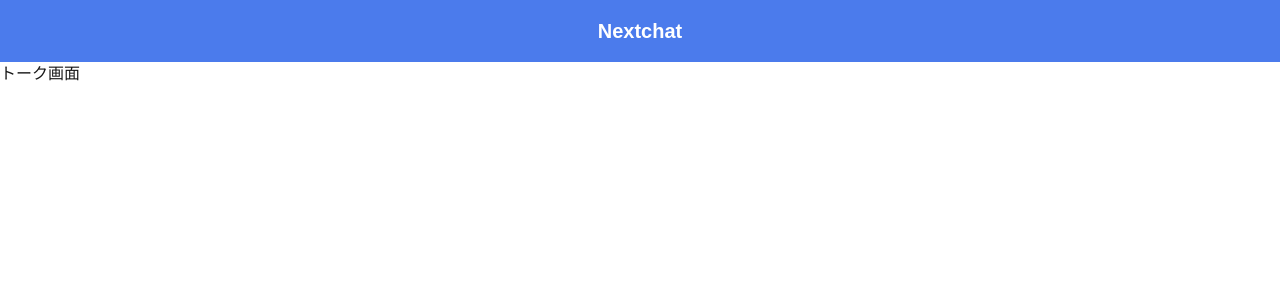
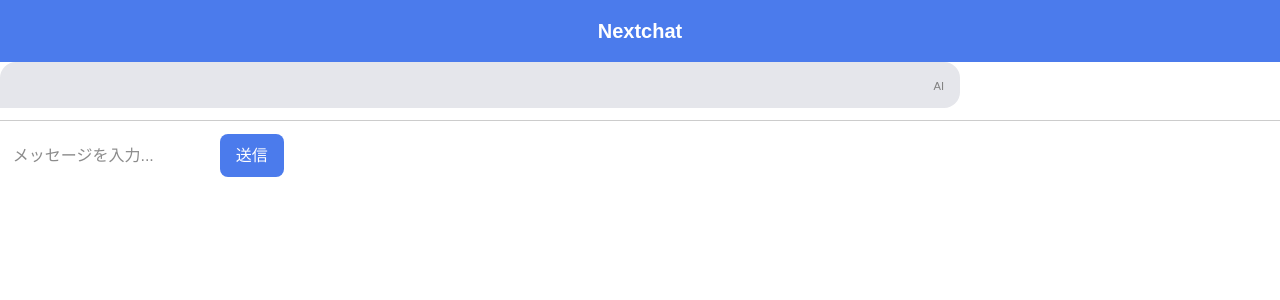
Before and after one commit to Tomoryo211/Nextchat, a Next.js app: page / in a window 1280 px wide. Shown: the top 300 px of the page. Built offline with nearby package versions, Linux system fonts and the light colour scheme.

Commit message:
コンポーネント呼び出し

```diff
--- a/app/components/Input/page.tsx
+++ b/app/components/Input/page.tsx
@@ -20,7 +20,7 @@
                 placeholder="メッセージを入力..."
                 className={input}
             />
-            <button onClick={handleSend} className={}>送信</button>
+            <button onClick={handleSend} className={style.button}>送信</button>
         </div>
     );
 }
--- a/app/page.tsx
+++ b/app/page.tsx
@@ -3,6 +3,7 @@
 import { useState } from "react";
 import ChatHeader from "./components/chatHeader/page";
 import Container from "./components/Messages/page";
+import Input from "./components/Input/page";
 
 export default function Nextchat() {
     const [messeage, setMesseage] = useState([
@@ -12,8 +13,8 @@
         <>
         <div className="chatApp">
             <ChatHeader />
-            <h1>トーク画面</h1>
-
+            <Container />
+            <Input />
         </div>
         </>
     )
```
